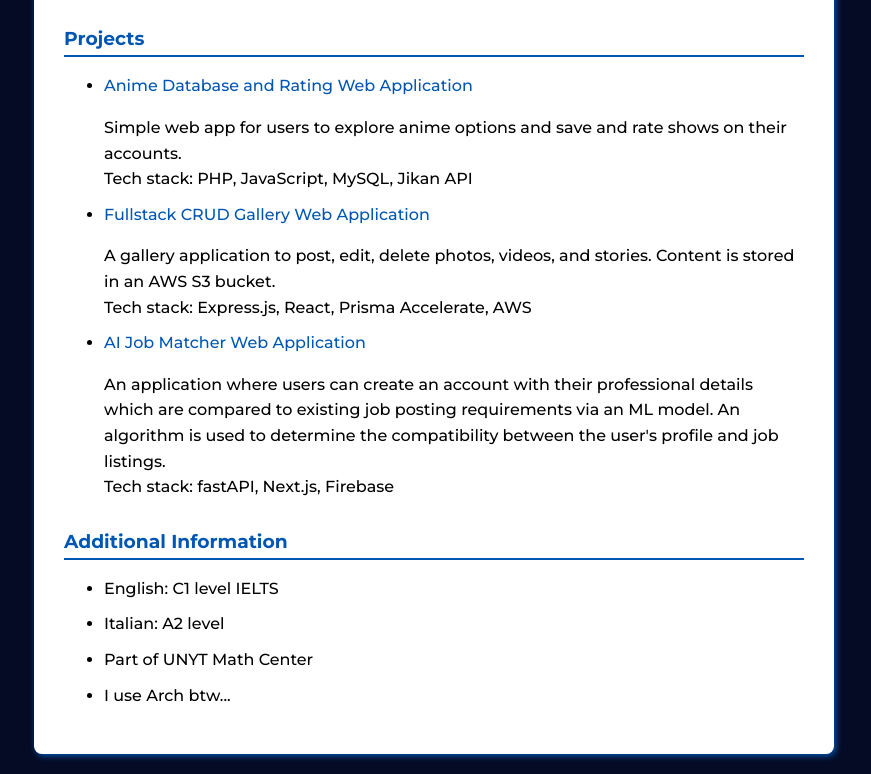
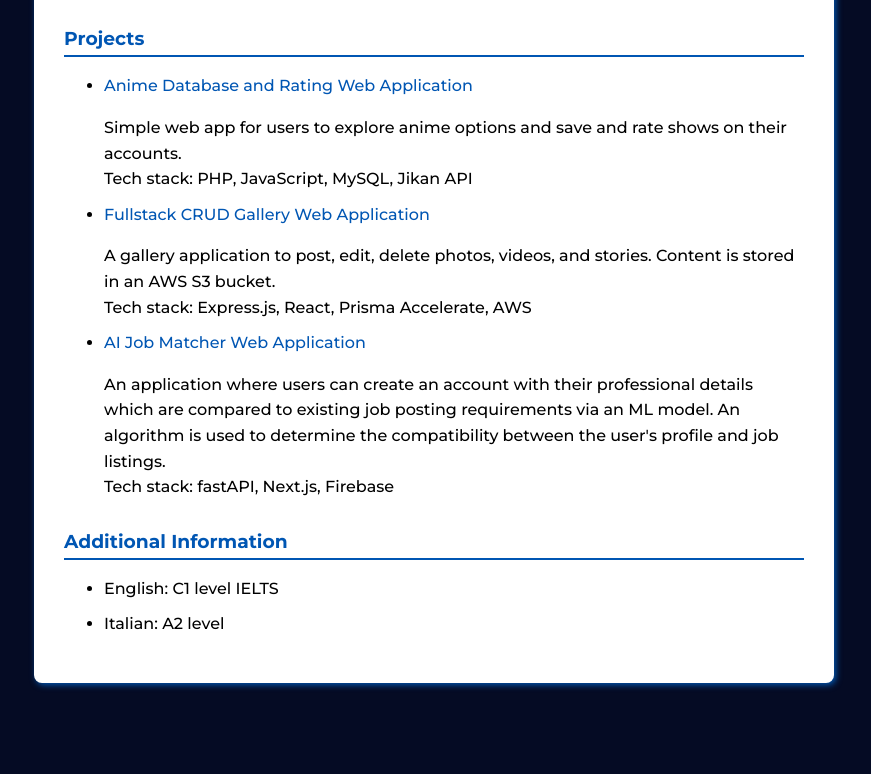
Before and after one commit to AndreaSubashi/resume, a plain HTML site: page index.html in a window 1280 px wide. Shown: the part 757-1531 px from the top of the page, without its empty margins (206-1077 px from the left). After the commit the page ends 1460 px from the top, so only its background shows below. Drawn offline with Linux system fonts and the light colour scheme.

Commit message:
Remove items from Additional Information list
Removed two list items from the Additional Information section.

```diff
--- a/index.html
+++ b/index.html
@@ -97,8 +97,6 @@
                 <ul>
                     <li>English: C1 level IELTS</li>
                     <li>Italian: A2 level</li>
-                    <li>Part of UNYT Math Center</li>
-                    <li>I use Arch btw...</li>
                 </ul>
             </div>
         </main>
```
